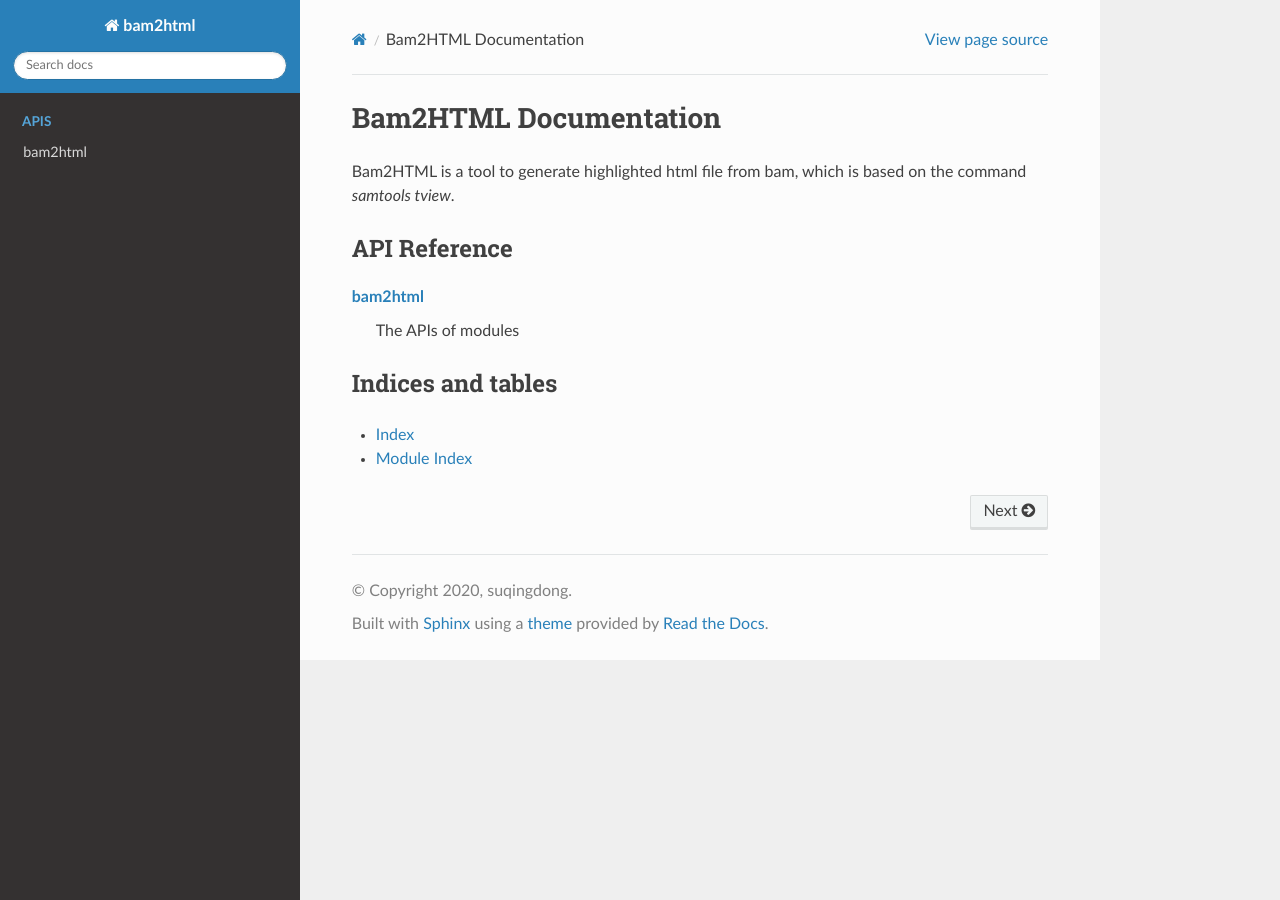
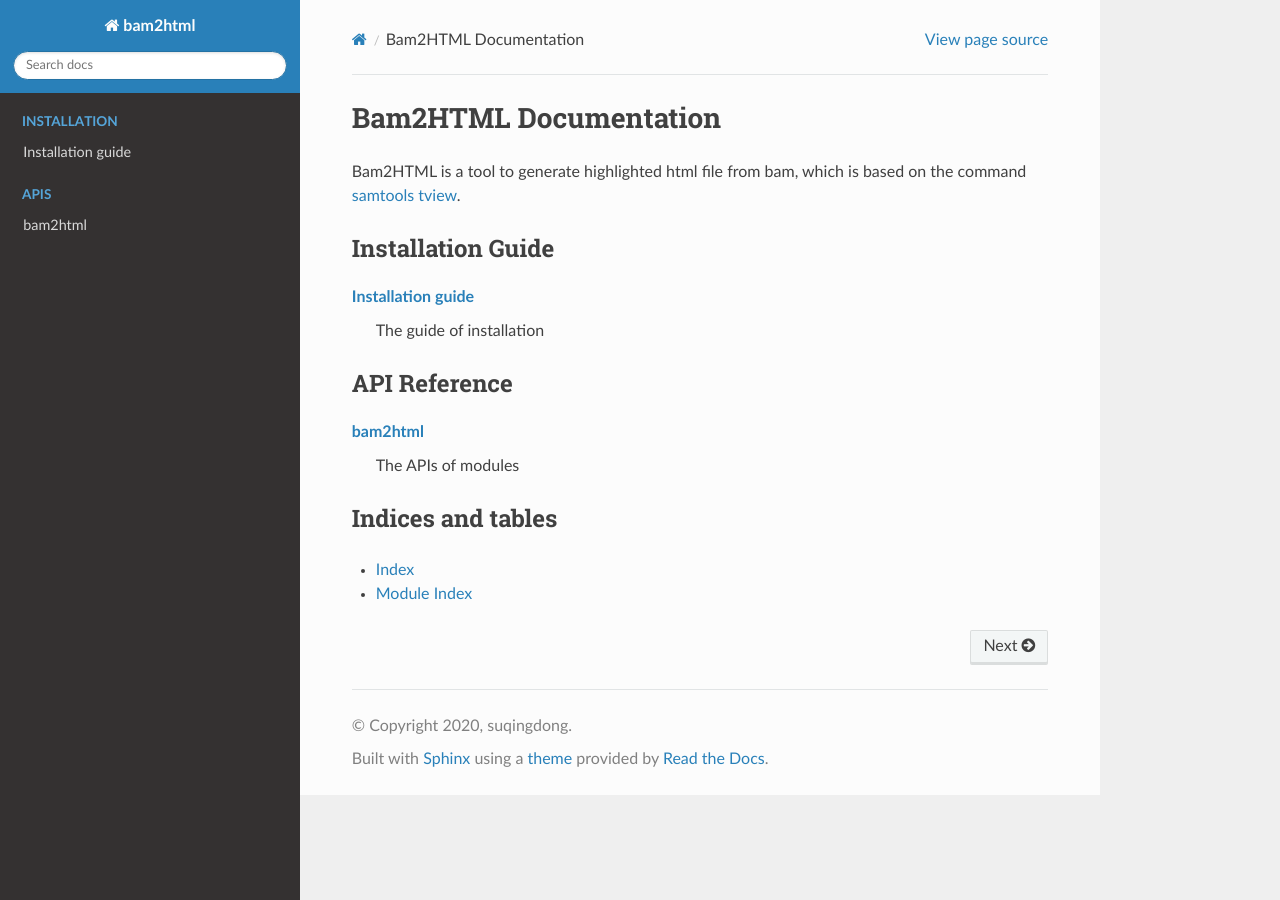
Before and after one commit to suqingdong/bam2html, a Sphinx documentation site: the page built from docs/source/index.rst, in a window 1280 px wide. Built offline with Sphinx 7.4.7 and the Read the Docs theme 2.0.0, drawn with Linux system fonts in a browser that asks for light colours.

Commit message:
update docs

```diff
--- a/docs/source/index.rst
+++ b/docs/source/index.rst
@@ -7,7 +7,22 @@
 Bam2HTML |version| Documentation
 ====================================
 Bam2HTML is a tool to generate highlighted html file from bam, which is based on
-the command `samtools tview`.
+the command `samtools tview`_.
+
+.. _samtools tview: http://www.htslib.org/doc/samtools-tview.html
+
+
+Installation Guide
+==================
+.. toctree::
+   :caption: Installation
+   :hidden:
+
+   installation
+
+:doc:`installation`
+   The guide of installation
+
 
 
 API Reference
--- a/requirements.txt
+++ b/requirements.txt
@@ -0,0 +1 @@
+colorama
```
Also changed, not shown: docs/source/installation.rst (added, +17 -0 lines), 1 other file.
